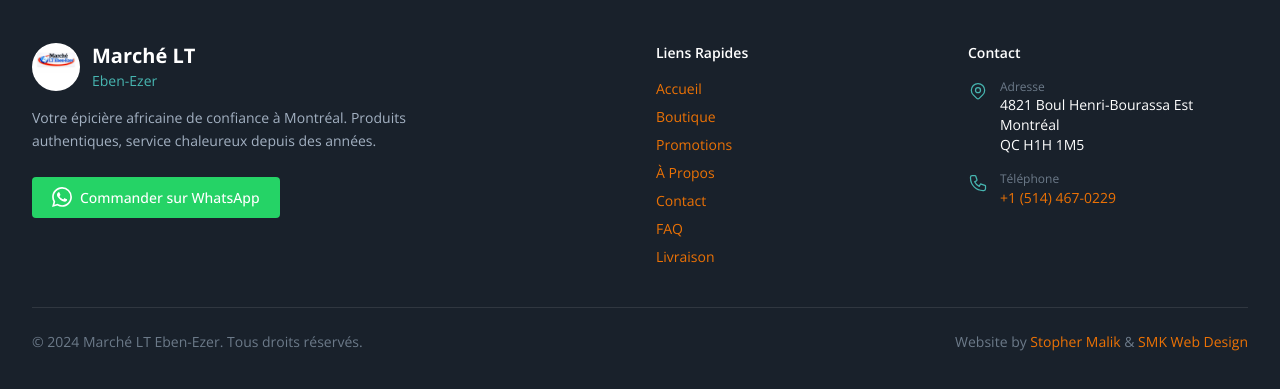
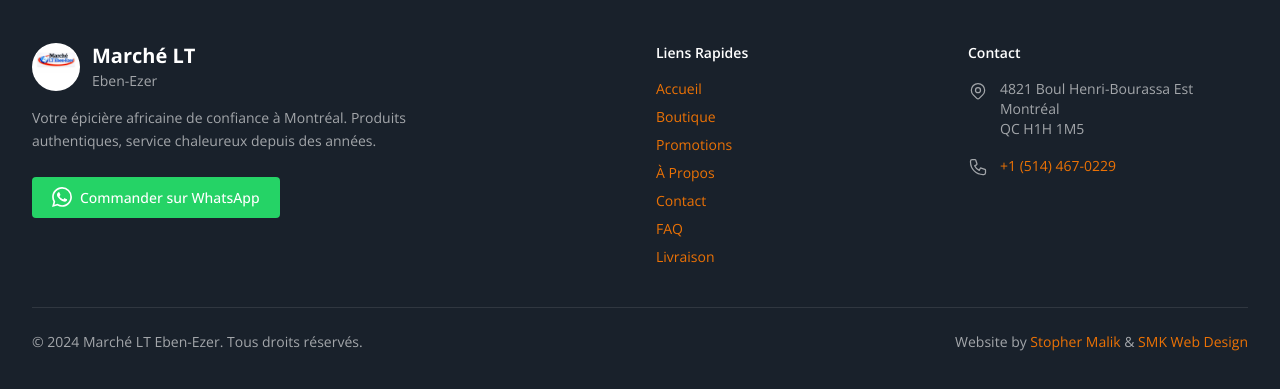
Before and after one commit to malikstopher-dev/marche-lt-eben-ezer, a Next.js app: page /contact in a window 1280 px wide. Shown: the part 1015-1404 px from the top of the page. Built offline with nearby package versions, Linux system fonts and the light colour scheme.

Commit message:
Unify footer text colors, fix Eben-Ezer and Promos readability

```diff
--- a/src/components/Footer.tsx
+++ b/src/components/Footer.tsx
@@ -38,11 +38,11 @@
                 <img src="/logo.jpg" alt="Marché LT Eben-Ezer" className="w-full h-full object-contain" />
               </div>
               <div>
-                <h3 className="text-xl font-bold">Marché LT</h3>
-                <p className="text-[#47b6b1]">Eben-Ezer</p>
+                <h3 className="text-xl font-bold text-white">Marché LT</h3>
+                <p className="text-white/60">Eben-Ezer</p>
               </div>
             </div>
-            <p className="text-[#a3b1c2] mb-6 max-w-md leading-relaxed">
+            <p className="text-white/60 mb-6 max-w-md leading-relaxed">
               Votre épicière africaine de confiance à Montréal.
               Produits authentiques, service chaleureux depuis des années.
             </p>
@@ -57,13 +57,13 @@
           <div>
             <h4 className="font-semibold text-white mb-4">Liens Rapides</h4>
             <div className="flex flex-col gap-2">
-              <Link href="/" className="text-[#a3b1c2] hover:text-white transition-colors text-sm">Accueil</Link>
-              <Link href="/shop" className="text-[#a3b1c2] hover:text-white transition-colors text-sm">Boutique</Link>
-              <Link href="/promotions" className="text-[#ec7205] hover:text-white transition-colors text-sm">Promotions</Link>
-              <Link href="/about" className="text-[#a3b1c2] hover:text-white transition-colors text-sm">À Propos</Link>
-              <Link href="/contact" className="text-[#a3b1c2] hover:text-white transition-colors text-sm">Contact</Link>
-              <Link href="/faq" className="text-[#a3b1c2] hover:text-white transition-colors text-sm">FAQ</Link>
-              <Link href="/delivery" className="text-[#a3b1c2] hover:text-white transition-colors text-sm">Livraison</Link>
+              <Link href="/" className="text-white/60 hover:text-white transition-colors text-sm">Accueil</Link>
+              <Link href="/shop" className="text-white/60 hover:text-white transition-colors text-sm">Boutique</Link>
+              <Link href="/promotions" className="text-white/60 hover:text-white transition-colors text-sm">Promotions</Link>
+              <Link href="/about" className="text-white/60 hover:text-white transition-colors text-sm">À Propos</Link>
+              <Link href="/contact" className="text-white/60 hover:text-white transition-colors text-sm">Contact</Link>
+              <Link href="/faq" className="text-white/60 hover:text-white transition-colors text-sm">FAQ</Link>
+              <Link href="/delivery" className="text-white/60 hover:text-white transition-colors text-sm">Livraison</Link>
             </div>
           </div>
 
@@ -71,22 +71,20 @@
             <h4 className="font-semibold text-white mb-4">Contact</h4>
             <div className="flex flex-col gap-4">
               <div className="flex items-start gap-3">
-                <svg className="w-5 h-5 text-[#47b6b1] mt-0.5" fill="none" stroke="currentColor" viewBox="0 0 24 24">
+                <svg className="w-5 h-5 text-white/60 mt-0.5" fill="none" stroke="currentColor" viewBox="0 0 24 24">
                   <path strokeLinecap="round" strokeLinejoin="round" strokeWidth={1.5} d="M17.657 16.657L13.414 20.9a1.998 1.998 0 01-2.827 0l-4.244-4.243a8 8 0 1111.314 0z" />
                   <path strokeLinecap="round" strokeLinejoin="round" strokeWidth={1.5} d="M15 11a3 3 0 11-6 0 3 3 0 016 0z" />
                 </svg>
                 <div>
-                  <p className="text-[#6c7a89] text-xs">Adresse</p>
-                  <p className="text-white text-sm">{address.split(',').map((line, i) => <span key={i}>{line}<br /></span>)}</p>
+                  <p className="text-white/60 text-sm">{address.split(',').map((line, i) => <span key={i}>{line}<br /></span>)}</p>
                 </div>
               </div>
               <div className="flex items-start gap-3">
-                <svg className="w-5 h-5 text-[#47b6b1] mt-0.5" fill="none" stroke="currentColor" viewBox="0 0 24 24">
+                <svg className="w-5 h-5 text-white/60 mt-0.5" fill="none" stroke="currentColor" viewBox="0 0 24 24">
                   <path strokeLinecap="round" strokeLinejoin="round" strokeWidth={1.5} d="M3 5a2 2 0 012-2h3.28a1 1 0 01.948.684l1.498 4.493a1 1 0 01-.502 1.21l-2.257 1.13a11.042 11.042 0 005.516 5.516l1.13-2.257a1 1 0 011.21-.502l4.493 1.498a1 1 0 01.684.949V19a2 2 0 01-2 2h-1C9.716 21 3 14.284 3 6V5z" />
                 </svg>
                 <div>
-                  <p className="text-[#6c7a89] text-xs">Téléphone</p>
-                  <a href={`tel:${phone.replace(/\s/g, '')}`} className="text-white hover:text-[#47b6b1] text-sm">{phone}</a>
+                  <a href={`tel:${phone.replace(/\s/g, '')}`} className="text-white/60 hover:text-white text-sm">{phone}</a>
                 </div>
               </div>
             </div>
@@ -95,14 +93,14 @@
 
         <div className="border-t border-white/10 mt-10 pt-6">
           <div className="flex flex-col md:flex-row items-center justify-between gap-4">
-            <p className="text-[#6c7a89] text-sm">{siteName}</p>
-            <p className="text-[#6c7a89] text-sm">
+            <p className="text-white/60 text-sm">{siteName}</p>
+            <p className="text-white/60 text-sm">
               Website by{" "}
               <a
                 href="https://stopher-malik.co.za"
                 target="_blank"
                 rel="noopener noreferrer"
-                className="text-[#47b6b1] hover:text-white transition-colors focus:outline-none focus-visible:ring-2 focus-visible:ring-[#47b6b1] focus-visible:ring-offset-2 focus-visible:ring-offset-[#19212b] rounded"
+                className="text-white/60 hover:text-white transition-colors"
                 aria-label="Stopher Malik - visit portfolio website"
               >
                 Stopher Malik
@@ -112,7 +110,7 @@
                 href="https://smk.stopher-malik.co.za"
                 target="_blank"
                 rel="noopener noreferrer"
-                className="text-[#47b6b1] hover:text-white transition-colors focus:outline-none focus-visible:ring-2 focus-visible:ring-[#47b6b1] focus-visible:ring-offset-2 focus-visible:ring-offset-[#19212b] rounded"
+                className="text-white/60 hover:text-white transition-colors"
                 aria-label="SMK Web Design - visit agency website"
               >
                 SMK Web Design
--- a/src/components/Header.tsx
+++ b/src/components/Header.tsx
@@ -98,7 +98,7 @@
             </div>
             <div className="hidden sm:block">
               <span className="text-white font-bold text-base leading-tight">Marché LT</span>
-              <span className="block text-[#47b6b1] text-xs font-semibold">Eben-Ezer</span>
+              <span className="block text-white/60 text-xs font-semibold">Eben-Ezer</span>
             </div>
           </Link>
 
```
